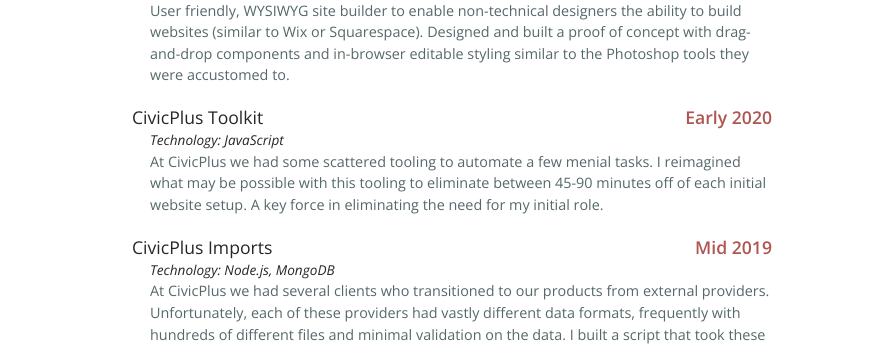
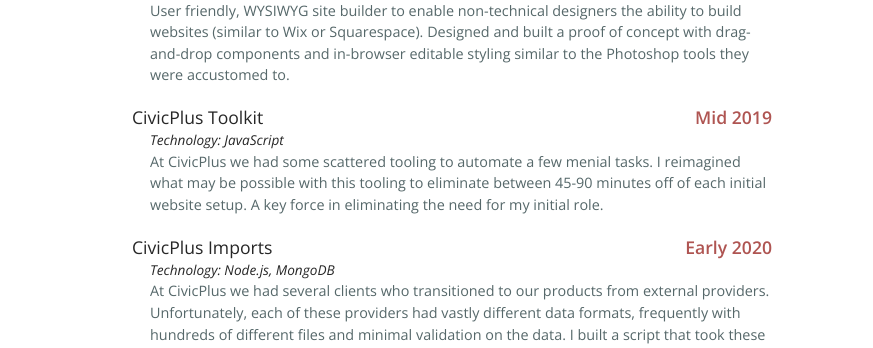
Before and after one commit to its-jman/jman.me, a Jekyll site: the page built from docs/projects/index.html, in a window 1280 px wide. Shown: the part 512-860 px from the top of the page, without its empty margins (188-1061 px from the left). Built offline with Jekyll 4.4.1, drawn with Linux system fonts in a browser that asks for light colours; part of the change alters nothing that is shown.

```diff
--- a/docs/_data/projects.yml
+++ b/docs/_data/projects.yml
@@ -31,7 +31,7 @@
     tools they were accustomed to.
 
 - name: "CivicPlus Toolkit"
-  date: "Early 2020"
+  date: "Mid 2019"
   tech: JavaScript
   description: |-
     At CivicPlus we had some scattered tooling to automate a few menial tasks. I reimagined what may be possible
@@ -39,7 +39,7 @@
     force in eliminating the need for my initial role.
 
 - name: "CivicPlus Imports"
-  date: "Mid 2019"
+  date: "Early 2020"
   tech: Node.js, MongoDB
   description: |-
     At CivicPlus we had several clients who transitioned to our products from external
```
